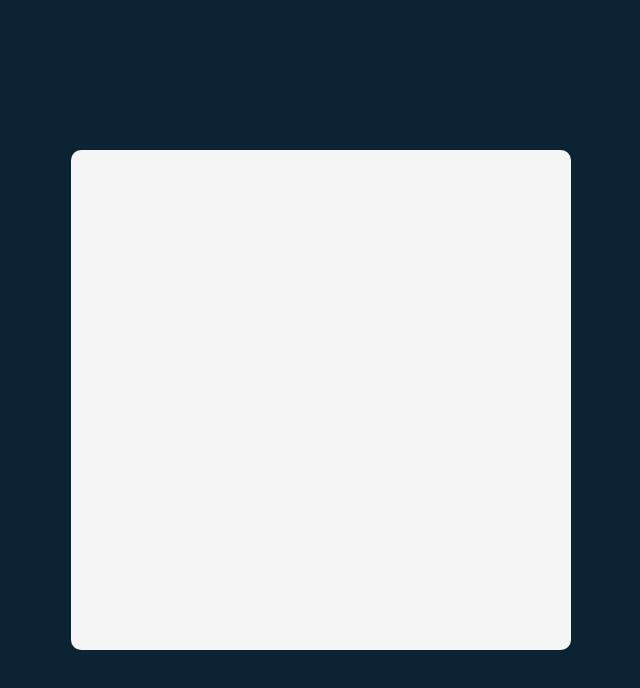
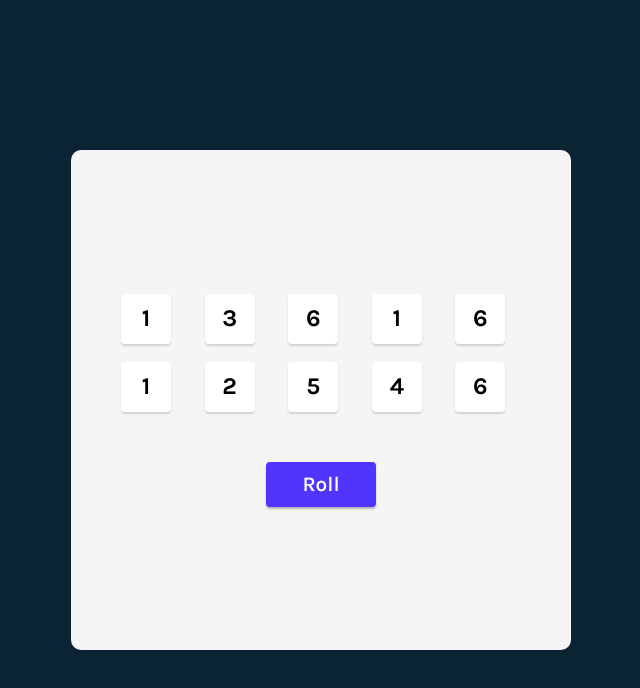
Before and after one commit to Mohammdamin-Sedaghat/Recat_Project_Bunk, a React (Vite) app in the folder Tenziz/: page / in a window 1280 px wide. Shown: the top 688 px of the page, without its empty margins (319-959 px from the left). Built offline with nearby package versions, Linux system fonts and the light colour scheme.

Commit message:
added dice and rolling

```diff
--- a/Tenziz/index.css
+++ b/Tenziz/index.css
@@ -1,5 +1,6 @@
 * {
     box-sizing: border-box;
+    font-family: "Karla", sans-serif;
 }
 
 body {
@@ -14,6 +15,18 @@ body {
     justify-content: center;
 }
 
+button {
+    transition: all 0.13s ease-in-out;
+}
+
+button:hover {
+    filter: brightness(95%);
+}
+
+button:active {
+    scale: 0.96;
+}
+
 #root {
     height: 100%;
     width: 100%;
@@ -25,4 +38,48 @@ main {
     background-color: #F5F5F5;
     height: 100%;
     border-radius: 10px;
+
+    display: flex;
+    flex-direction: column;
+    justify-content: center;
+    align-items: center;
 }
+
+.die-container {
+    width: 80%;
+    display: grid;
+    grid-template: auto auto / repeat(5, 1fr);
+    gap: 18px;
+}
+
+.die-container > button {
+    aspect-ratio: 1;
+    max-width: 50px;
+    width: 100%;
+    background-color: white;
+
+    border: none;
+    border-radius: 4px;
+    box-shadow: 0px 2px 2px 0px #00000026;
+    font-size: 1.5rem;
+    font-weight: 700;
+    line-height: 25px;
+    cursor: pointer;
+}
+
+.roll-butt {
+    margin-top: 50px;
+    box-sizing: content-box;
+    width: 100px;
+    height: 35px;
+    padding: 5px;
+    box-shadow: 0px 2px 2px 0px #00000043;
+
+    background-color: #5035FF;
+    border: none;
+    border-radius: 4px;
+
+    color: white;
+    font-size: 1.3rem;
+    font-weight: 600;
+}
--- a/Tenziz/index.html
+++ b/Tenziz/index.html
@@ -4,6 +4,9 @@
     <meta charset="UTF-8" />
     <link rel="stylesheet" href="./index.css">
     <meta name="viewport" content="width=device-width, initial-scale=1.0" />
+    <link rel="preconnect" href="https://fonts.googleapis.com">
+    <link rel="preconnect" href="https://fonts.gstatic.com" crossorigin>
+    <link href="https://fonts.googleapis.com/css2?family=Karla:ital,wght@0,200..800;1,200..800&display=swap" rel="stylesheet">
     <title>Tenziz</title>
   </head>
   <body>
--- a/Tenziz/src/App.jsx
+++ b/Tenziz/src/App.jsx
@@ -1,7 +1,27 @@
+import Die from "./Die"
+import { useState } from "react"
+
 export default function App() {
+    const [dieValues, setDieValues] = useState(generateAllNewDie())
+
+    function generateAllNewDie() {
+        return new Array(10)
+            .fill(0)
+            .map(()=> Math.ceil(Math.random() * 6))
+    }
+
+    function rollNewDice() {
+        setDieValues(generateAllNewDie())
+    }
+
+    const dieElements = dieValues.map((dieVal, i) => <Die key={i} value={dieVal} />)
+
     return (
         <main>
-
+            <div className="die-container">
+                {dieElements}
+            </div>
+            <button className="roll-butt" onClick={rollNewDice}>Roll</button>
         </main>
     )
 }
--- /dev/null
+++ b/Tenziz/src/Die.jsx
@@ -0,0 +1,5 @@
+export default function Die(props) {
+    return (
+        <button className="die">{props.value}</button>
+    )
+}
```
